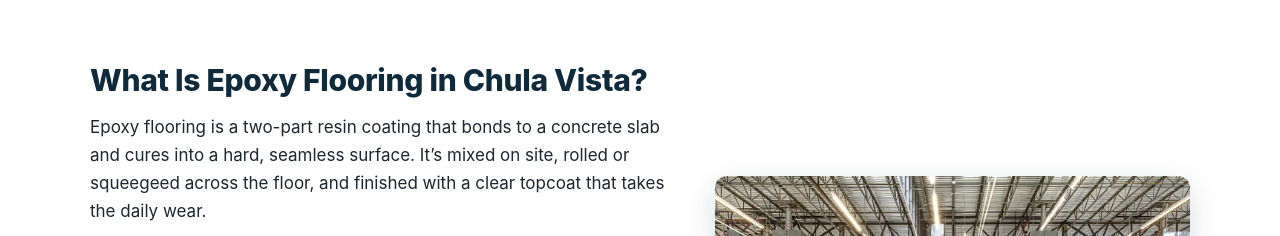
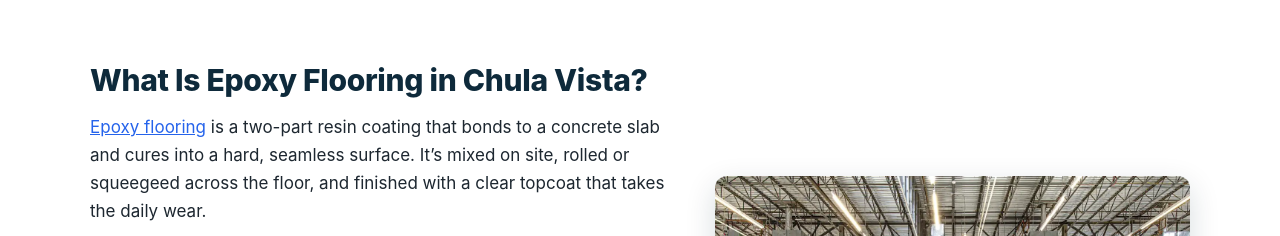
Before and after one commit to iDevRM/epoxy-flooring-chula-vista, a plain HTML site: page index.html in a window 1280 px wide. Shown: the part 1320-1556 px from the top of the page. Drawn offline with Linux system fonts and the light colour scheme.

Commit message:
Add backlink to swanepoxyflooring.com (circle #301)

```diff
--- a/index.html
+++ b/index.html
@@ -161,7 +161,7 @@
   <div class="wrap grid2">
     <div>
       <h2>What Is Epoxy Flooring in Chula Vista?</h2>
-      <p>Epoxy flooring is a two-part resin coating that bonds to a concrete slab and cures into a hard, seamless surface. It&rsquo;s mixed on site, rolled or squeegeed across the floor, and finished with a clear topcoat that takes the daily wear.</p>
+      <p><a href="https://www.swanepoxyflooring.com/">Epoxy flooring</a> is a two-part resin coating that bonds to a concrete slab and cures into a hard, seamless surface. It&rsquo;s mixed on site, rolled or squeegeed across the floor, and finished with a clear topcoat that takes the daily wear.</p>
       <p>The coating is only as good as the concrete under it. Every floor gets diamond-ground first, which opens the pores of the slab so the resin can grip. Skip that step and even a good product can lift off in sheets.</p>
       <p>Most of our work is two- and three-car garages in neighborhoods like Eastlake, Otay Ranch and Rancho del Rey. We also coat patios, home gyms and laundry rooms, plus shop and warehouse floors along the Main Street industrial corridor.</p>
       <ul class="checks">
```
